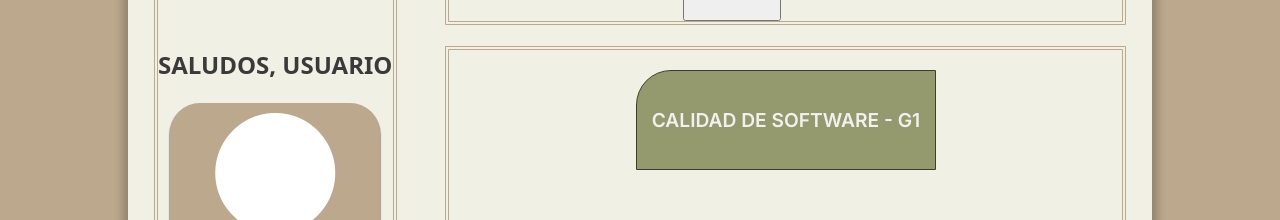
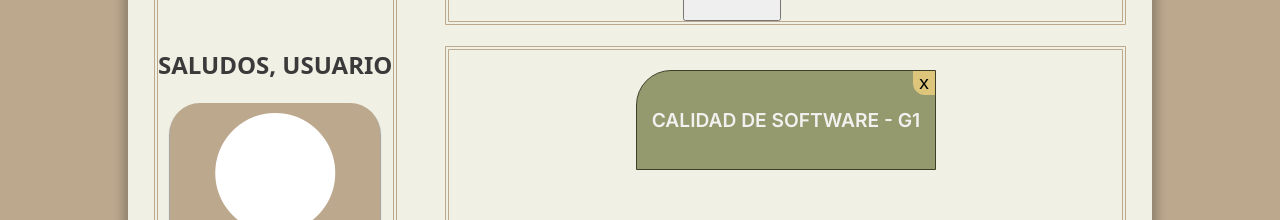
Before and after one commit to VicuzS/CalidadLocal, a React (Vite) app in the folder Frontend/: page /seccionesPage in a window 1280 px wide. Shown: the part 245-465 px from the top of the page. Built offline with nearby package versions, Linux system fonts and the light colour scheme; sample sign-in values are in the browser's storage.

Commit message:
boton de eliminar agregado a secciones

```diff
--- a/Frontend/src/componentes/SeccionCard.jsx
+++ b/Frontend/src/componentes/SeccionCard.jsx
@@ -1,10 +1,12 @@
 import "../styles/SeccionCard.css"
-function SeccionCard({nombre}){
-    return(
-        <div className="seccion-card">
-            <p>{nombre}</p>
-        </div>
-    );
+
+function SeccionCard({ nombre}) {
+  return (
+    <div className="seccion-card">
+      <p>{nombre}</p>
+      <button>x</button>
+    </div>
+  );
 }
 
 export default SeccionCard;
--- a/Frontend/src/styles/SeccionCard.css
+++ b/Frontend/src/styles/SeccionCard.css
@@ -1,4 +1,5 @@
 .seccion-card{
+    position: relative;
     display: flex;
     justify-content: center;
     align-items: center;
@@ -28,3 +29,20 @@
     background-color: #94a59d;
     box-shadow: 0px 0px 2px 2   px var(--color-shadow);
 }
+
+.seccion-card button{
+    position: absolute;
+    top: 0;
+    right: 0;
+    font-size: 1.2rem;
+    border-bottom-left-radius: 12px;
+    border: 0;
+    background-color: rgb(221, 197, 124);
+    transition: 300ms;
+    user-select: none;
+    cursor: pointer;
+}
+
+.seccion-card button:hover{
+    box-shadow: -1px 1px 1px 1px var(--color-shadow);
+}
```
